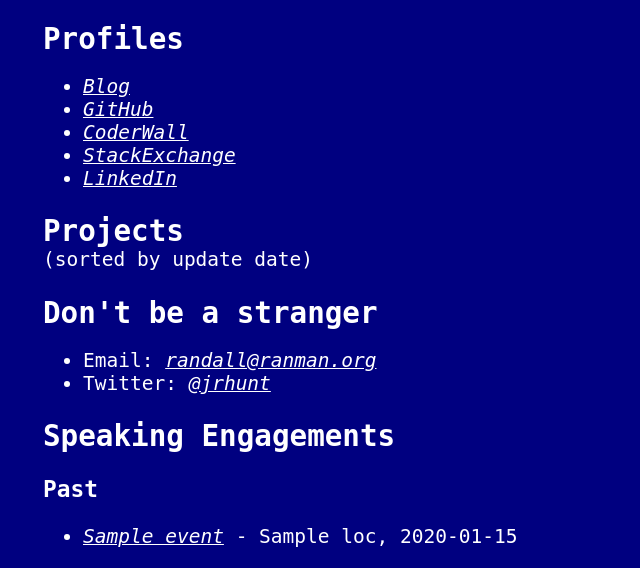
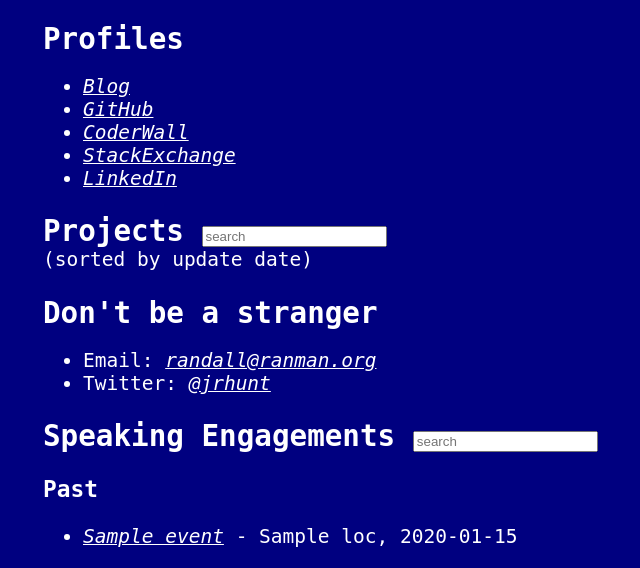
Before and after one commit to ranman/ranman.org, a Flask app: page / in a window 1280 px wide. Shown: the part 307-875 px from the top of the page, without its empty margins (357-997 px from the left). Run offline with Flask 2, Linux system fonts and the light colour scheme; a database or web service that is not in the repository returns one stand-in record (values such as "Sample title").

Commit message:
crazy crazy crazy town

```diff
--- a/server.py
+++ b/server.py
@@ -2,7 +2,8 @@ from flask import Flask, render_template
 from flask.ext.pymongo import PyMongo
 from datetime import datetime
 
-app = Flask("randall")
+app = Flask(__name__)
+app.config.update({'MONGO_DBNAME': 'randall'})
 app.debug = True
 mongo = PyMongo(app)
 
--- a/static/js/index.js
+++ b/static/js/index.js
@@ -12,6 +12,7 @@ window.onload = function() {
 		for(var i=0; i<data.length; i++) {
 			proj = data[i];
 			listItem = document.createElement('li');
+			listItem.className = "project";
 			listItem.innerHTML = [
 				'<a href="',
 				proj.html_url,
@@ -22,12 +23,27 @@ window.onload = function() {
 				'</a> - ',
 				(proj.description || '')
 			].join('');
-			if (i > 9) {
-				listItem.style.display = "none";
-			}
+			listItem.dataset.index = proj.name.toLowerCase().replace(' ', '').replace('-', '').replace(',', '').replace('!', '')
 			container.appendChild(listItem);
 		}
 		projects.appendChild(container);
 	}, false);
 	xhr.send();
+	createSearcher(
+		document.getElementById('projects-search'),
+		document.getElementById('projects-search-style'),
+		".project");
+	createSearcher(
+		document.getElementById('speaking-search'),
+		document.getElementById('speaking-search-style'),
+		".speaking");
 }
+function createSearcher(elem, style, selector) {
+	elem.addEventListener('input', function() {
+		if (!this.value) {
+			style.innerHTML = "";
+			return;
+		}
+		style.innerHTML = selector+":not([data-index*=\"" + this.value.toLowerCase() + "\"]) { display: none; }";
+	})
+}
--- a/templates/ranman.html
+++ b/templates/ranman.html
@@ -21,7 +21,8 @@
 			</ul>
 		</article>
 		<article id="projects">
-			<h2>Projects</h2>
+			<h2>Projects <input type="text" placeholder="search" id="projects-search"></h2>
+			<style id="projects-search-style"></style>
 			(sorted by update date)
 			<ul id="projects-list">
 			</ul>
@@ -34,17 +35,18 @@
 			</ul>
 		</article>
 		<article id="speaking">
-			<h2>Speaking Engagements</h2>
+			<h2>Speaking Engagements <input type="text" placeholder="search" id="speaking-search"></h2>
+			<style id="speaking-search-style"></style>
 			<ul>
 			{% for event in upcoming %}
-				<li>{% if event.href %}<a href="{{event.href}}">{% endif %}{{event.name}}{% if event.href %}</a>{% endif %} - {{event.loc.name}}, {{event.date.strftime('%Y-%m-%d')}}
+				<li class="speaking" data-index="{{event.loc.name|lower|replace(',', '')|replace(' ', '')}}{{event.name|lower|replace(' ', '')}}{{event.date.strftime('%A%B')|lower}}">{% if event.href %}<a href="{{event.href}}">{% endif %}{{event.name}}{% if event.href %}</a>{% endif %} - {{event.loc.name}}, {{event.date.strftime('%Y-%m-%d')}}
 				</li>
 			{% endfor %}
 			</ul>
 			<h3>Past</h3>
 			<ul>
 			{% for event in past %}
-				<li>{% if event.href %}<a href="{{event.href}}">{% endif %}{{event.name}}{% if event.href %}</a>{% endif %} - {{event.loc.name}}, {{event.date.strftime('%Y-%m-%d')}}
+				<li class="speaking" data-index="{{event.loc.name|lower|replace(',', '')|replace(' ', '')}}{{event.name|lower|replace(' ', '')}}{{event.date.strftime('%A%B')|lower}}">{% if event.href %}<a href="{{event.href}}">{% endif %}{{event.name}}{% if event.href %}</a>{% endif %} - {{event.loc.name}}, {{event.date.strftime('%Y-%m-%d')}}
 				</li>
 			{% endfor %}
 			</ul>
```
